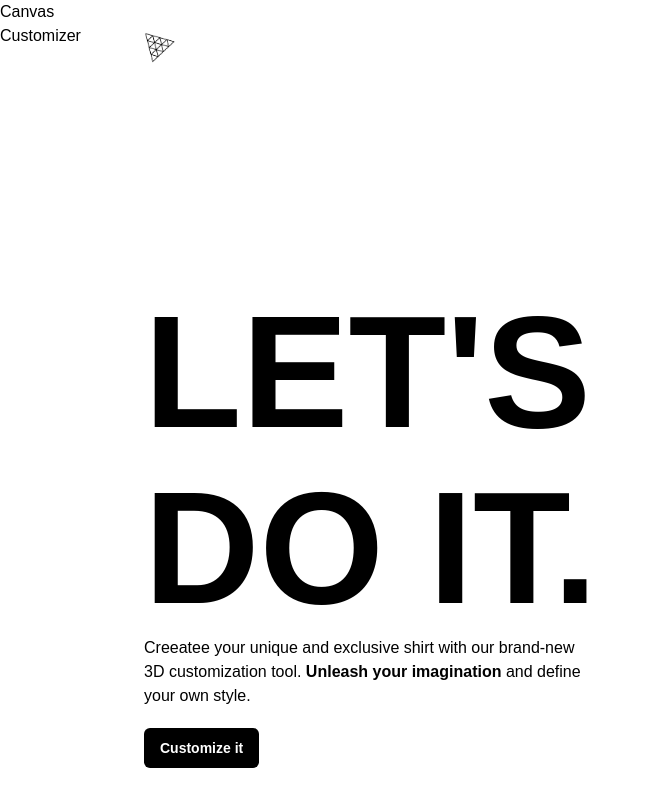
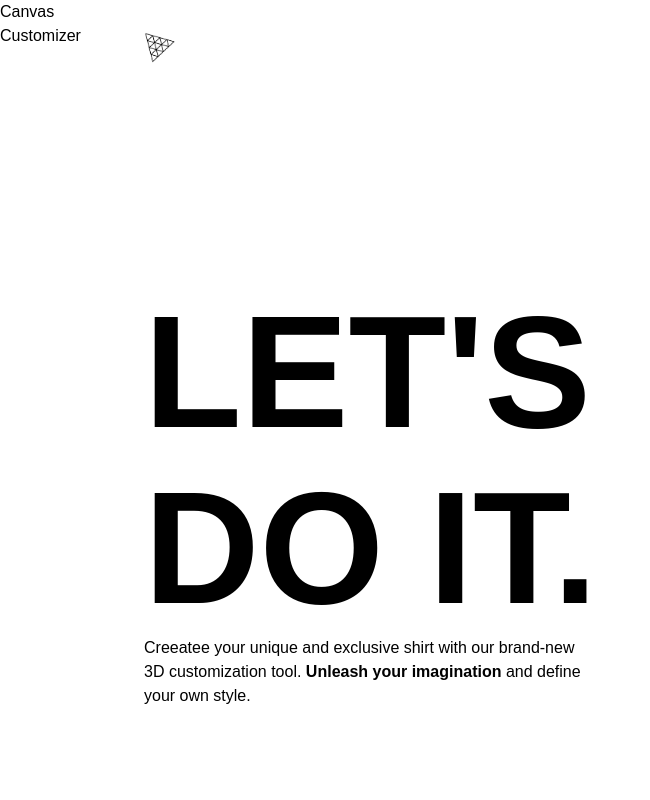
Before and after one commit to MatthewsRicky/threejs-tshirts, a React (Vite) app in the folder client/: page / in a window 1280 px wide. Shown: the whole page, without its empty margins (0-650 px from the left). Built offline with nearby package versions, Linux system fonts and the light colour scheme; a web font is replaced by a local one.

Commit message:
Update CustomButton.jsx

```diff
--- a/client/src/components/CustomButton.jsx
+++ b/client/src/components/CustomButton.jsx
@@ -1,10 +1,14 @@
 import React from "react";
 
+import state from "../store";
+import { useSnapshot } from "valtio";
+
 const CustomButton = ({ type, title, handleClick, customStyles }) => {
+	const snap = useSnapshot(state);
 	const generateStyle = (type) => {
 		if (type === "filled") {
 			return {
-				backgroundColor: "#000",
+				backgroundColor: snap.color,
 				color: "#fff",
 			};
 		}
```
